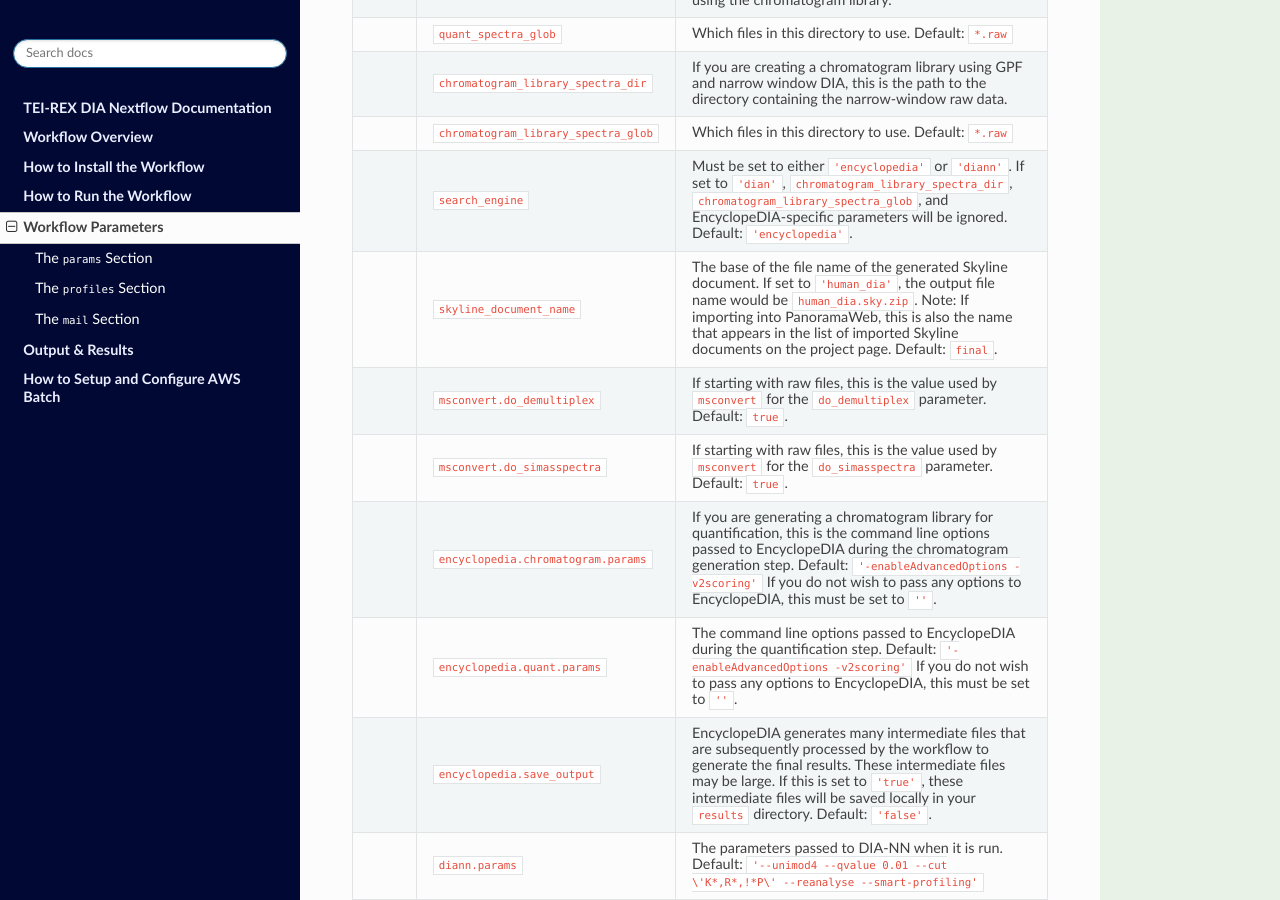
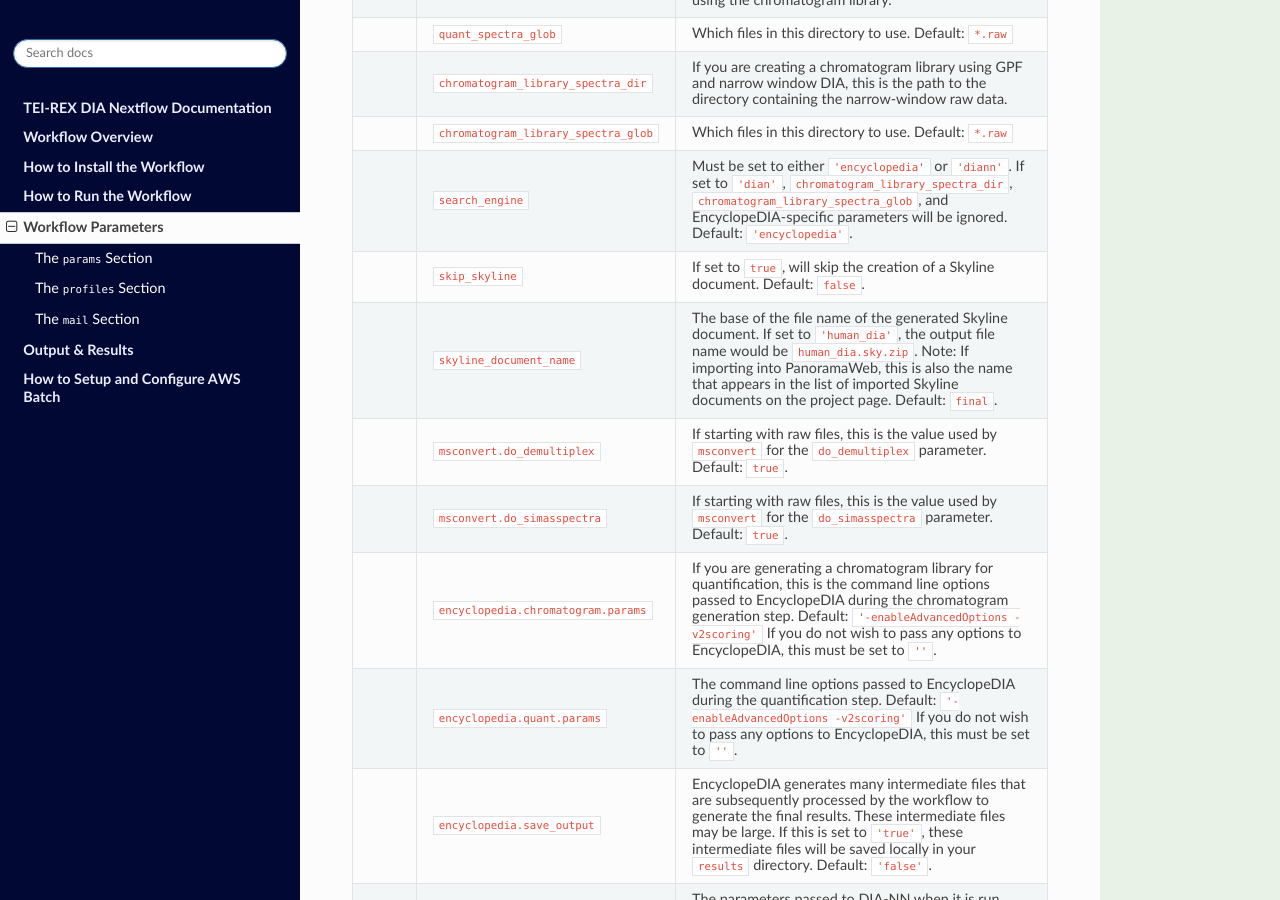
Before and after one commit to mriffle/nf-skyline-dia-ms, a Sphinx documentation site: the page built from docs/source/workflow_parameters.rst, in a window 1280 px wide and 900 px high, scrolled down 1674 px. Built offline with Sphinx 7.4.7 and the Read the Docs theme 2.0.0, drawn with Linux system fonts in a browser that asks for light colours.

Commit message:
Add option to skip skyline document creation

```diff
--- a/docs/source/workflow_parameters.rst
+++ b/docs/source/workflow_parameters.rst
@@ -77,6 +77,9 @@ The ``params`` Section
    * -
      - ``search_engine``
      - Must be set to either ``'encyclopedia'`` or ``'diann'``. If set to ``'dian'``, ``chromatogram_library_spectra_dir``, ``chromatogram_library_spectra_glob``, and EncyclopeDIA-specific parameters will be ignored. Default: ``'encyclopedia'``.
+   * -
+     - ``skip_skyline``
+     - If set to ``true``, will skip the creation of a Skyline document. Default: ``false``.
    * -
      - ``skyline_document_name``
      - The base of the file name of the generated Skyline document. If set to ``'human_dia'``, the output file name would be ``human_dia.sky.zip``. Note: If importing into PanoramaWeb, this is also the name that appears in the list of imported Skyline documents on the project page. Default: ``final``.
```
Also changed, not shown: 3 other files.
